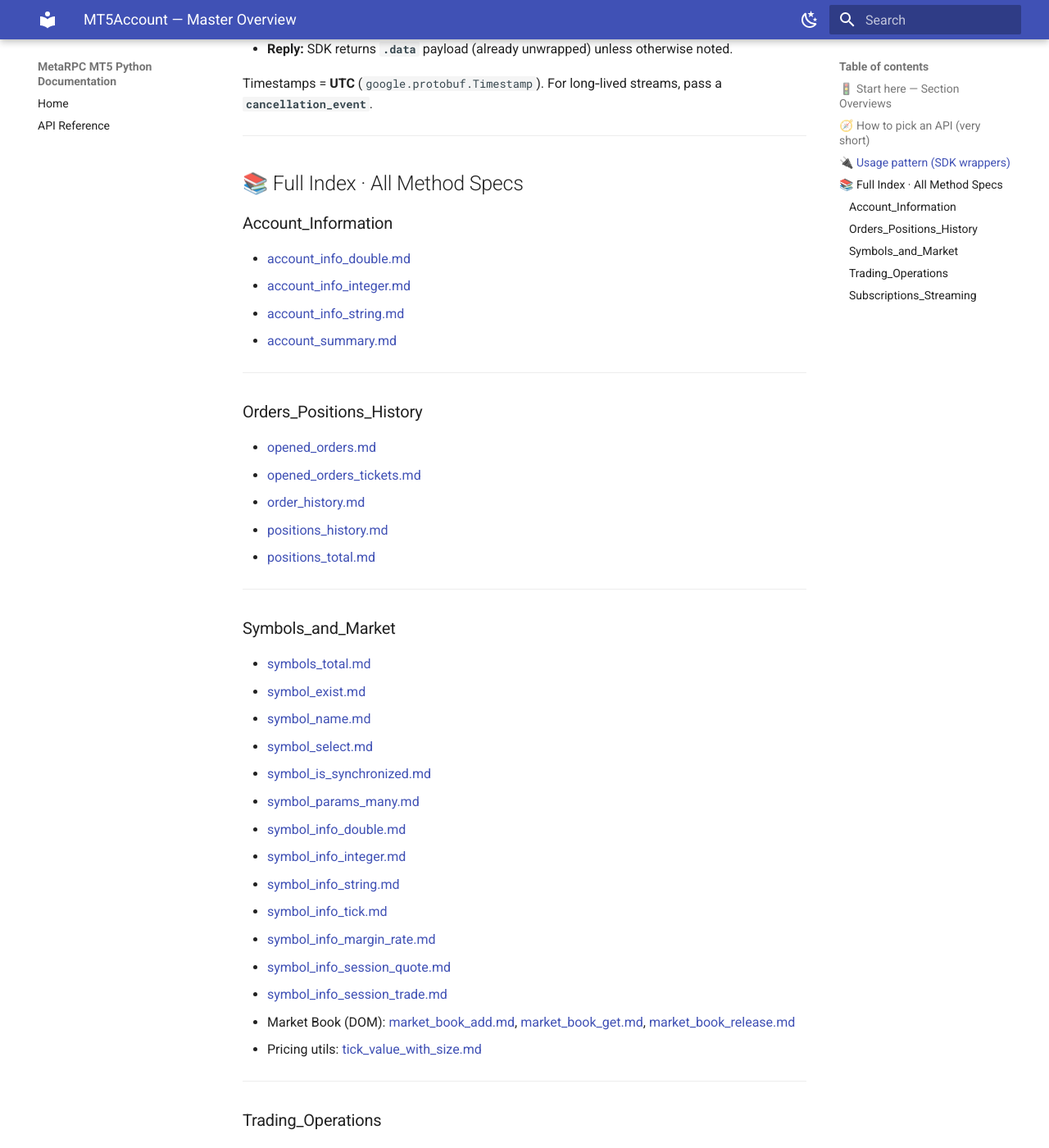
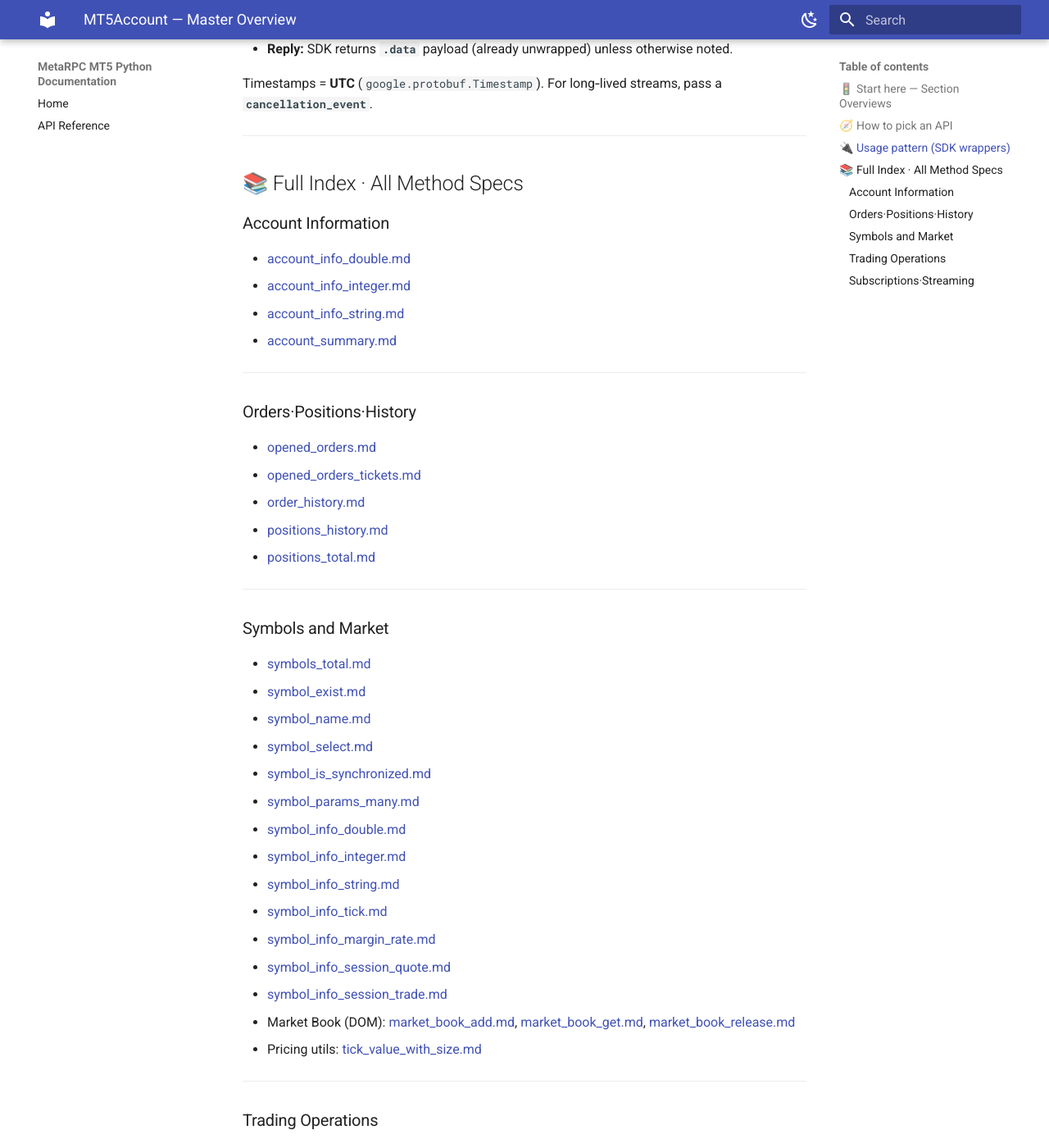
Before and after one commit to MetaRPC/PyMT5, an MkDocs documentation site: the page built from docs/MT5Account/BASE.md, in a window 1280 px wide and 1400 px high, scrolled down 1419 px. Shown: the whole window at 82% size. Built offline with MkDocs 1.6.1 and Material for MkDocs 9.7.7, drawn with Linux system fonts in a browser that asks for light colours; some of the changed text lies outside the part shown.

Commit message:
Update BASE.md

```diff
--- a/docs/MT5Account/BASE.md
+++ b/docs/MT5Account/BASE.md
@@ -23,7 +23,7 @@
 
 ---
 
-## 🧭 How to pick an API (very short)
+## 🧭 How to pick an API
 
 | If you need…                   | Go to…                   | Typical calls                                                                                                         |
 | ------------------------------ | ------------------------ | --------------------------------------------------------------------------------------------------------------------- |
@@ -50,7 +50,7 @@ Timestamps = **UTC** (`google.protobuf.Timestamp`). For long‑lived streams, pa
 
 ## 📚 Full Index · All Method Specs
 
-### Account\_Information
+### Account Information
 
 * [account\_info\_double.md](./Account_Information/account_info_double.md)
 * [account\_info\_integer.md](./Account_Information/account_info_integer.md)
@@ -59,7 +59,7 @@ Timestamps = **UTC** (`google.protobuf.Timestamp`). For long‑lived streams, pa
 
 ---
 
-### Orders\_Positions\_History
+### Orders·Positions·History
 
 * [opened\_orders.md](./Orders_Positions_History/opened_orders.md)
 * [opened\_orders\_tickets.md](./Orders_Positions_History/opened_orders_tickets.md)
@@ -69,7 +69,7 @@ Timestamps = **UTC** (`google.protobuf.Timestamp`). For long‑lived streams, pa
 
 ---
 
-### Symbols\_and\_Market
+### Symbols and Market
 
 * [symbols\_total.md](./Symbols_and_Market/symbols_total.md)
 * [symbol\_exist.md](./Symbols_and_Market/symbol_exist.md)
@@ -89,7 +89,7 @@ Timestamps = **UTC** (`google.protobuf.Timestamp`). For long‑lived streams, pa
 
 ---
 
-### Trading\_Operations
+### Trading Operations
 
 * [order\_send.md](./Trading_Operations/order_send.md)
 * [order\_modify.md](./Trading_Operations/order_modify.md)
@@ -99,7 +99,7 @@ Timestamps = **UTC** (`google.protobuf.Timestamp`). For long‑lived streams, pa
 
 ---
 
-### Subscriptions\_Streaming
+### Subscriptions·Streaming
 
 * [on\_symbol\_tick.md](./Subscriptions_Streaming/on_symbol_tick.md)
 * [on\_trade.md](./Subscriptions_Streaming/on_trade.md)
```
